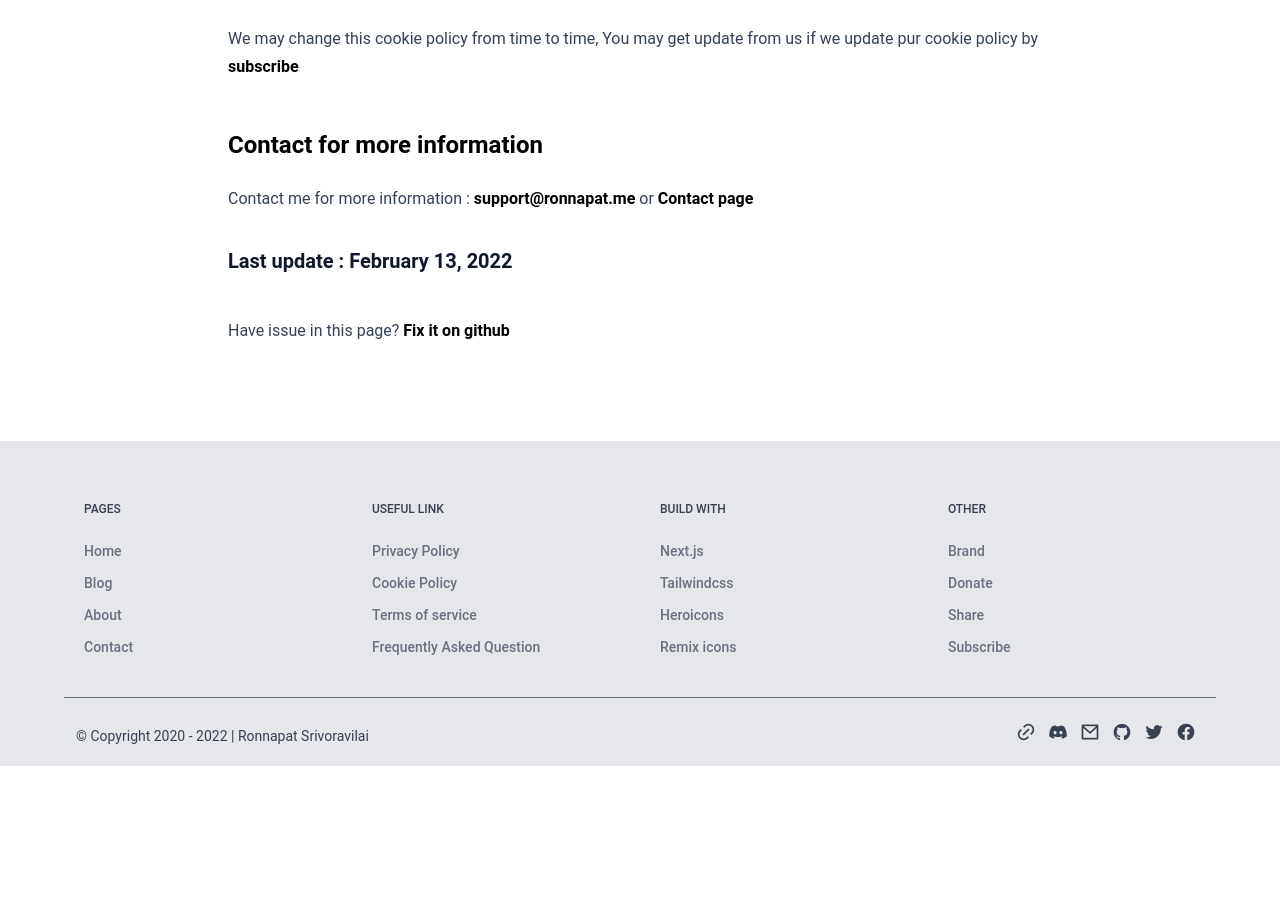
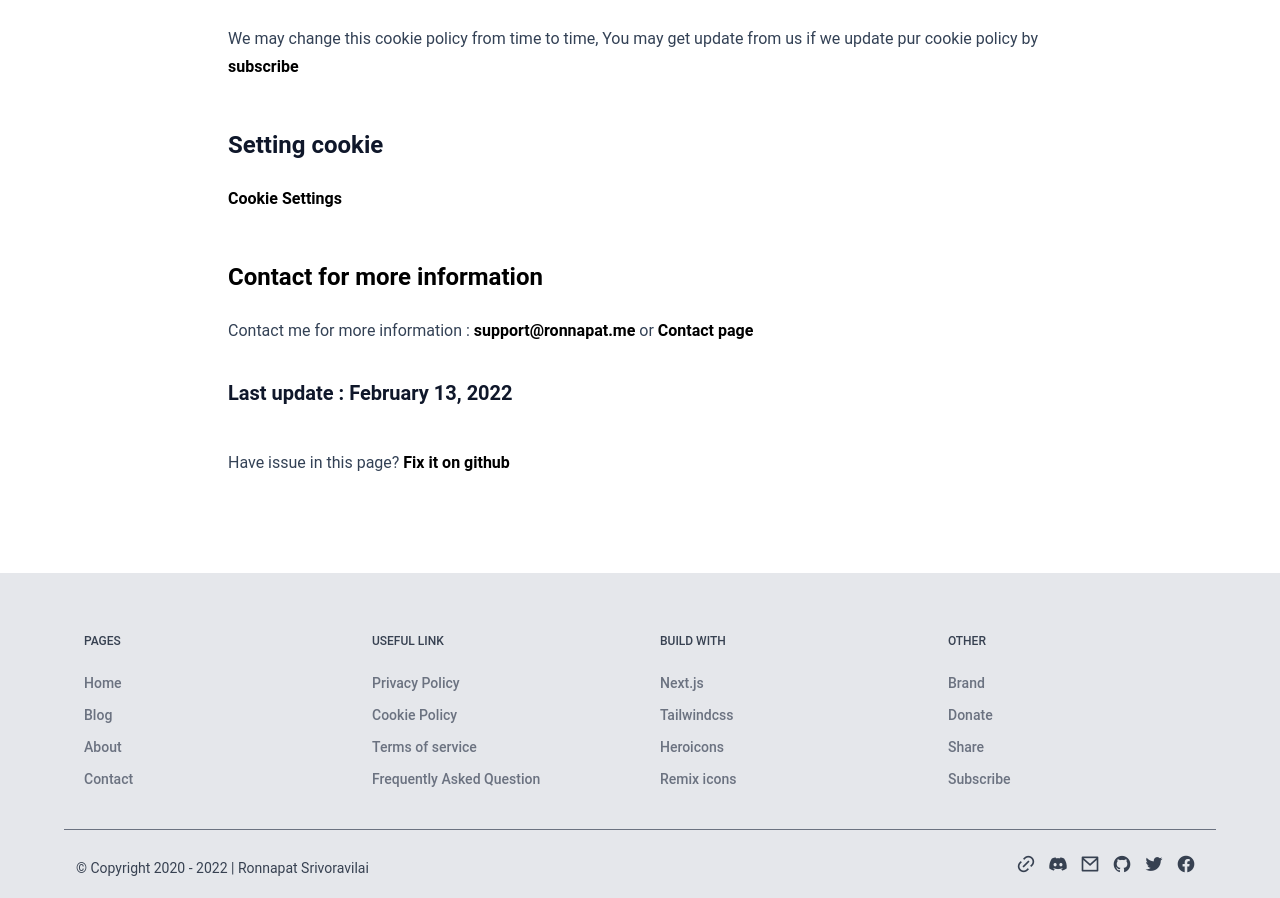
Before and after one commit to ronnapatp/ronnapat.com, a Next.js app: page /en-us/cookie in a window 1280 px wide. Shown: the part 1901-2799 px from the top of the page. Before the commit the page ends 2667 px from the top, so only its background shows below. Built offline with nearby package versions, Linux system fonts and the light colour scheme; no server answers.

Commit message:
Update cookie contest

```diff
--- a/pages/en-us/cookie/index.mdx
+++ b/pages/en-us/cookie/index.mdx
@@ -83,6 +83,12 @@ You can use our website with no cookies and no tracking in [Incognito mode](http
 We may change this cookie policy from time to time, You may get
 update from us if we update pur cookie policy by [subscribe](/sub)
 
+<div id="cookie-setting"></div>
+
+## Setting cookie
+
+<a className="cwc-banner-show-settings">Cookie Settings</a>
+
 <div id="contact-for-more-information"></div>
 
 ## [Contact for more information](#contact-for-more-information)
```
